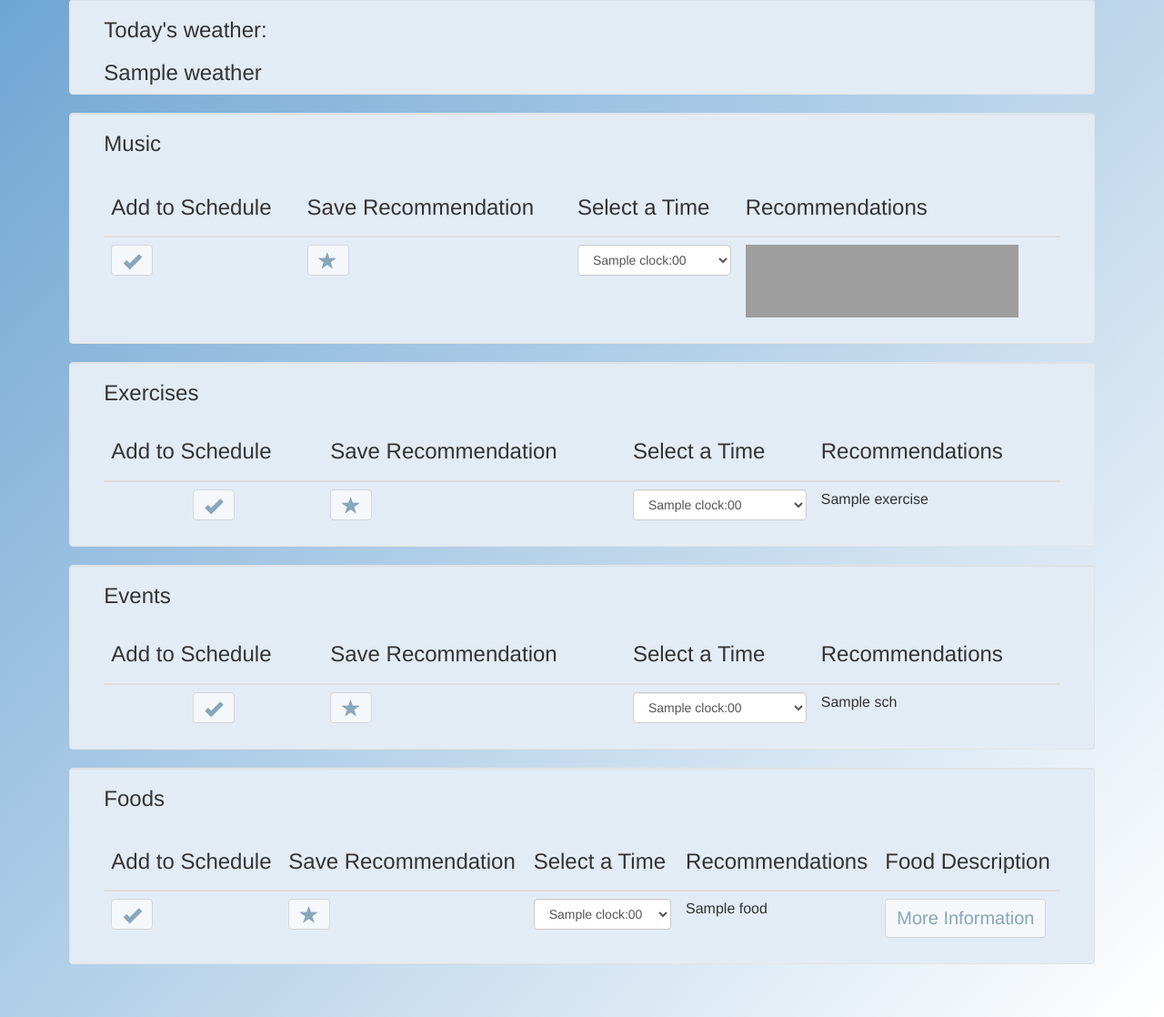
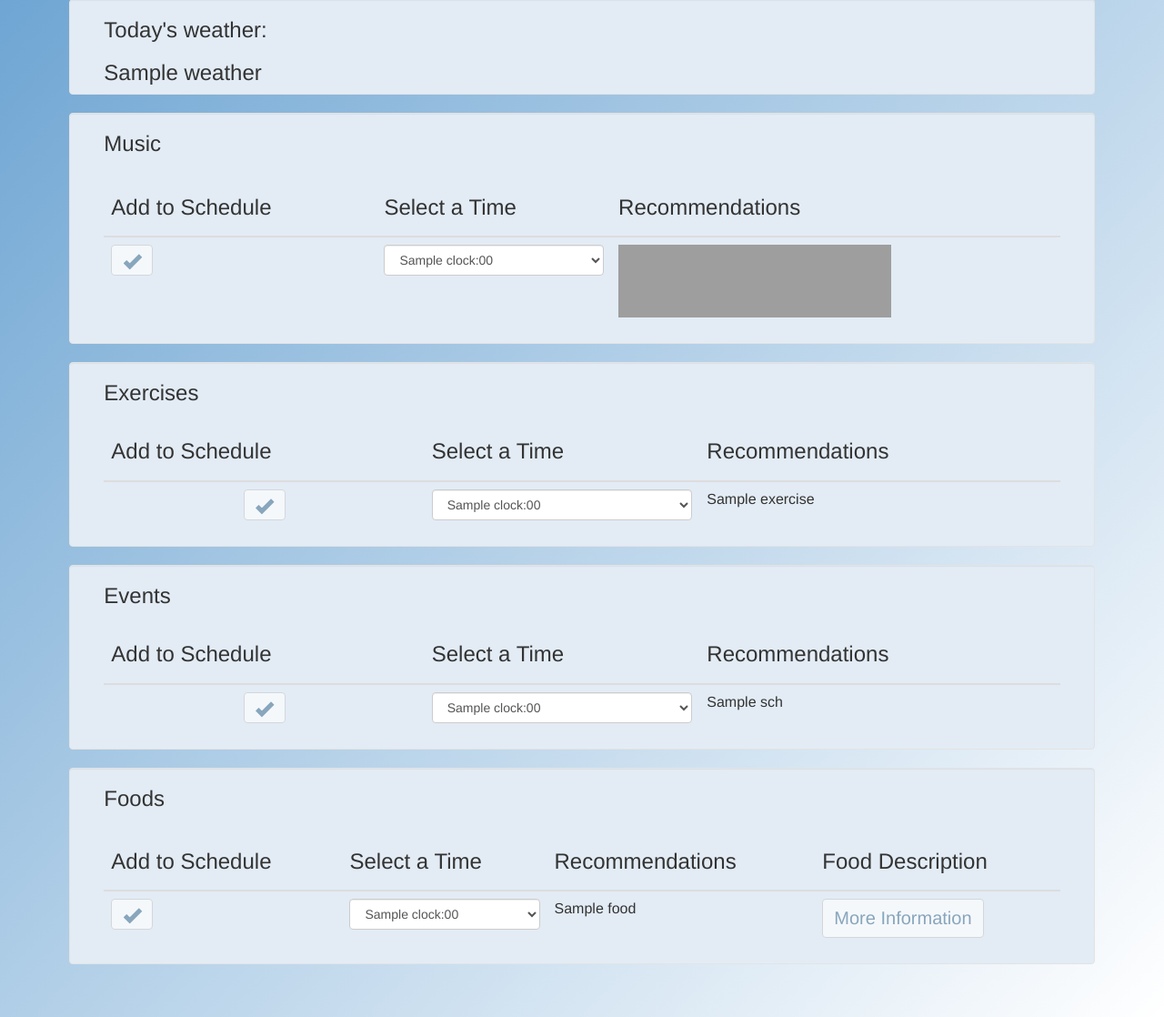
Before and after one commit to yuyangz/Limerence, a Python web app: template templates/recommendations.html in a window 1280 px wide. Shown: the part 296-1414 px from the top of the page at 91% size. Run offline with Jinja, Linux system fonts and the light colour scheme; the template is opened without the code that fills it: most values are stand-ins (such as "Sample title", 1, 10 or a date in 2020); some libraries are stand-ins or nearby versions; grey boxes are pictures that could not be loaded.

Commit message:
Removed recommendations

```diff
--- a/templates/recommendations.html
+++ b/templates/recommendations.html
@@ -28,9 +28,7 @@
             <th>
                 <h3>Add to Schedule</h3>
             </th>
-            <th>
-                <h3>Save Recommendation</h3>
-            </th>
+
             <th>
                 <h3>Select a Time</h3>
             </th>
@@ -49,11 +47,7 @@
                         <span class="glyphicon glyphicon-ok" aria-hidden="true"></span>
                         </button>
                     </td>
-                    <td>
-                        <button type="button" class="btn btn-default btn-med" value="Submit">
-                        <span class="glyphicon glyphicon-star" aria-hidden="true"></span>
-                        </button>
-                    </td>
+
                     <td>
                         {% if clock != 0 %}
                         <select class="form-control" name="time_hr">
@@ -83,9 +77,7 @@
                 <th>
                     <h3>Add to Schedule</h3>
                 </th>
-                <th>
-                    <h3>Save Recommendation</h3>
-                </th>
+
                 <th>
                     <h3>Select a Time</h3>
                 </th>
@@ -106,11 +98,7 @@
                         </a>
                     </center>
                 </td>
-                <td>
-                    <button type="button" class="btn btn-default btn-med" value="Submit">
-                    <span class="glyphicon glyphicon-star" aria-hidden="true"></span>
-                    </button>
-                </td>
+
                 <td>
                     {% if clock != 0 %}
                     <select class="form-control" name="time_hr">
@@ -138,9 +126,7 @@
                 <th>
                     <h3>Add to Schedule</h3>
                 </th>
-                <th>
-                    <h3>Save Recommendation</h3>
-                </th>
+
                 <th>
                     <h3>Select a Time</h3>
                 </th>
@@ -161,11 +147,7 @@
                         </a>
                     </center>
                 </td>
-                <td>
-                    <button type="button" class="btn btn-default btn-med" value="Submit">
-                    <span class="glyphicon glyphicon-star" aria-hidden="true"></span>
-                    </button>
-                </td>
+
                 <td>
                     {% if clock != 0 %}
                     <select class="form-control" name="time_hr">
@@ -193,9 +175,7 @@
                 <th>
                     <h3>Add to Schedule</h3>
                 </th>
-                <th>
-                    <h3>Save Recommendation</h3>
-                </th>
+
                 <th>
                     <h3>Select a Time</h3>
                 </th>
@@ -217,11 +197,7 @@
                             <span class="glyphicon glyphicon-ok" aria-hidden="true"></span>
                             </button>
                         </td>
-                        <td>
-                            <button type="button" class="btn btn-default btn-med" value="Submit">
-                            <span class="glyphicon glyphicon-star" aria-hidden="true"></span>
-                            </button>
-                        </td>
+
                         <td>
                             {% if clock != 0 %}
                             <select class="form-control" name="time_hr">
```
